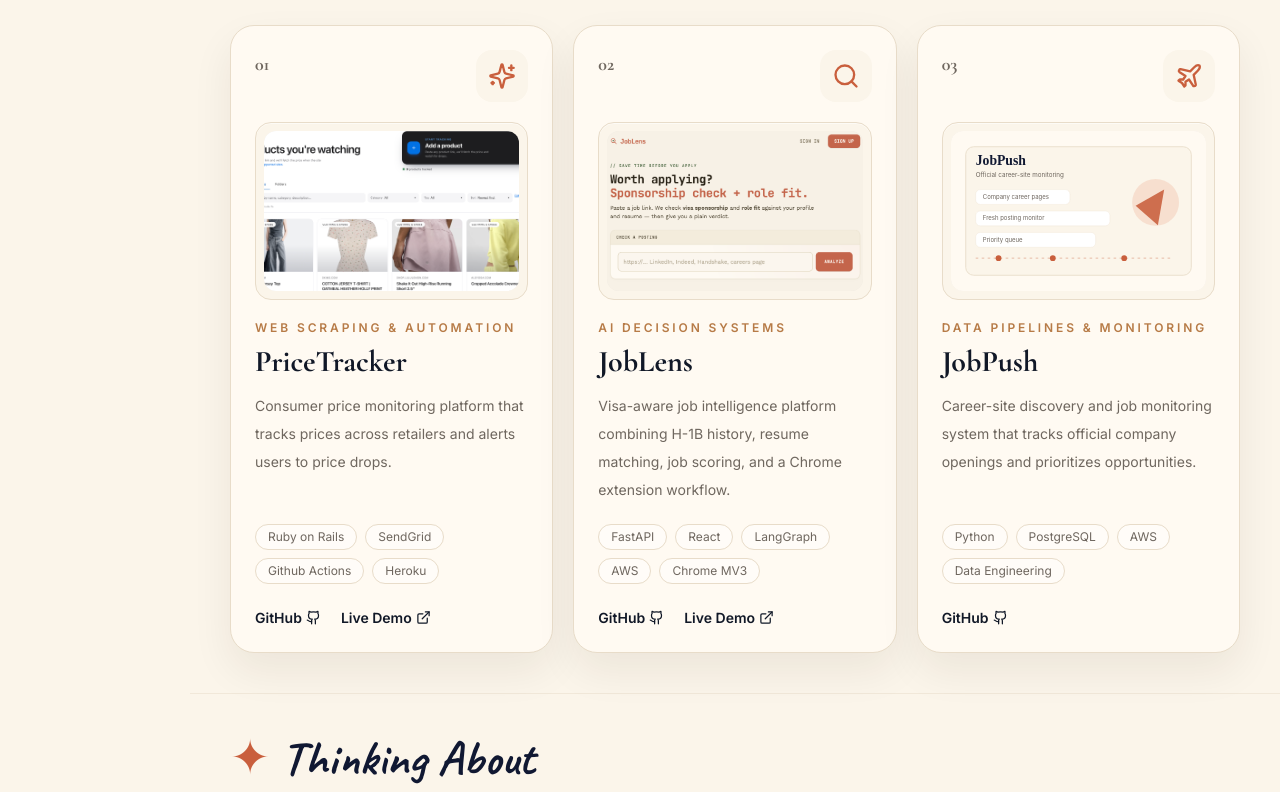
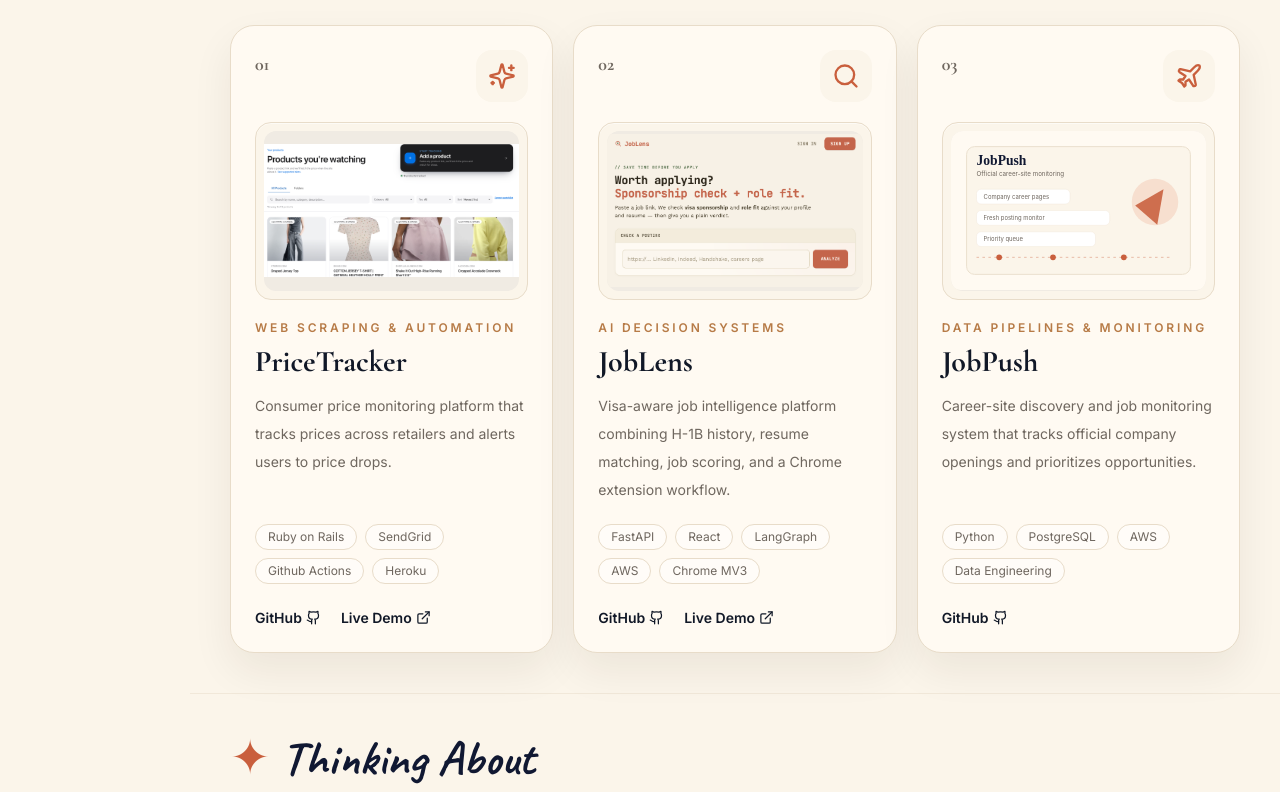
Before and after one commit to nicole732470/nicole-portfolio, a Next.js app: page / in a window 1280 px wide. Shown: the part 2000-2792 px from the top of the page. Built offline with nearby package versions, Linux system fonts and the light colour scheme; no server answers.

Commit message:
fix: show full project screenshots (object-contain) and add images

```diff
--- a/components/ProjectCard.tsx
+++ b/components/ProjectCard.tsx
@@ -42,12 +42,12 @@
       </div>
 
       <div className="mt-5 overflow-hidden rounded-2xl border border-line bg-cream p-2 shadow-[inset_0_1px_0_rgba(255,255,255,.6)]">
-        <div className="relative aspect-[16/10] w-full overflow-hidden rounded-xl bg-[#f0ebe3]">
+        <div className="relative aspect-[16/10] w-full overflow-hidden rounded-xl bg-[#f0ebe3] flex items-center justify-center">
           <Image
             src={project.image}
             alt={`${project.title} product screenshot`}
             fill
-            className="object-cover object-top"
+            className="object-contain object-center"
             sizes="(max-width: 1280px) 100vw, 33vw"
             unoptimized={project.image.endsWith(".svg")}
           />
```
